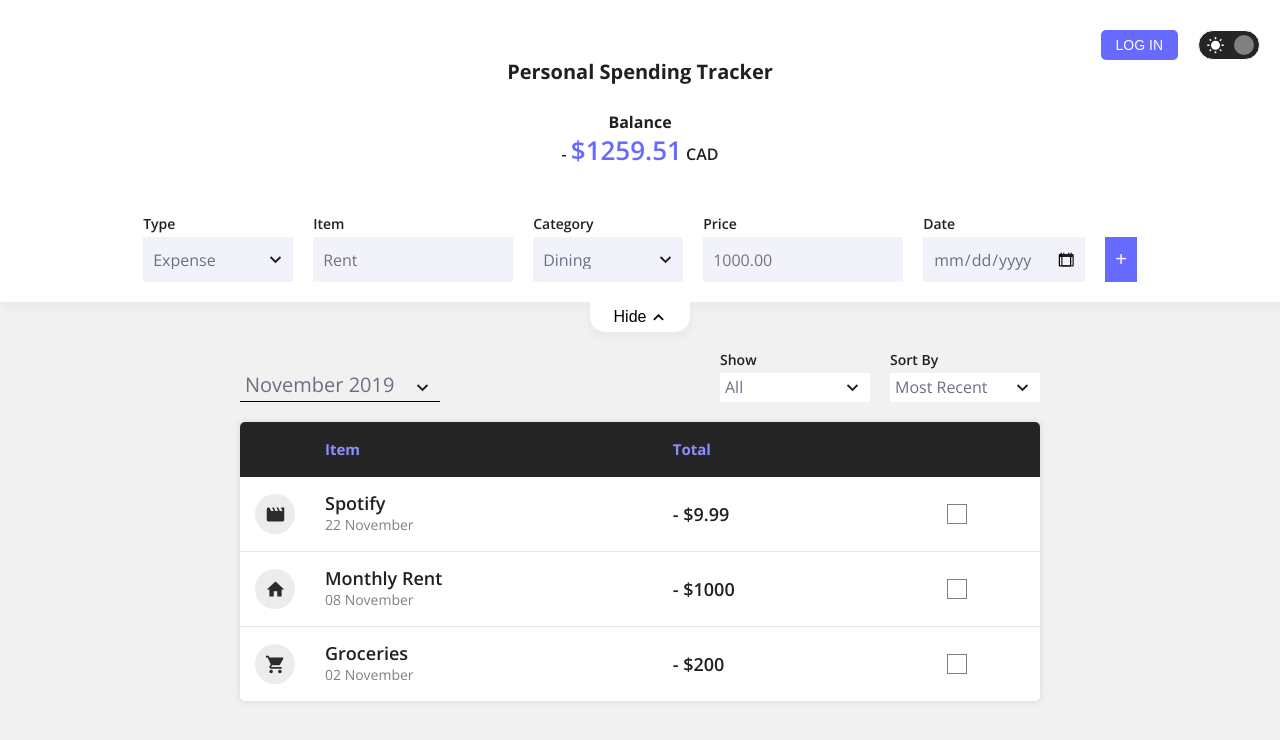
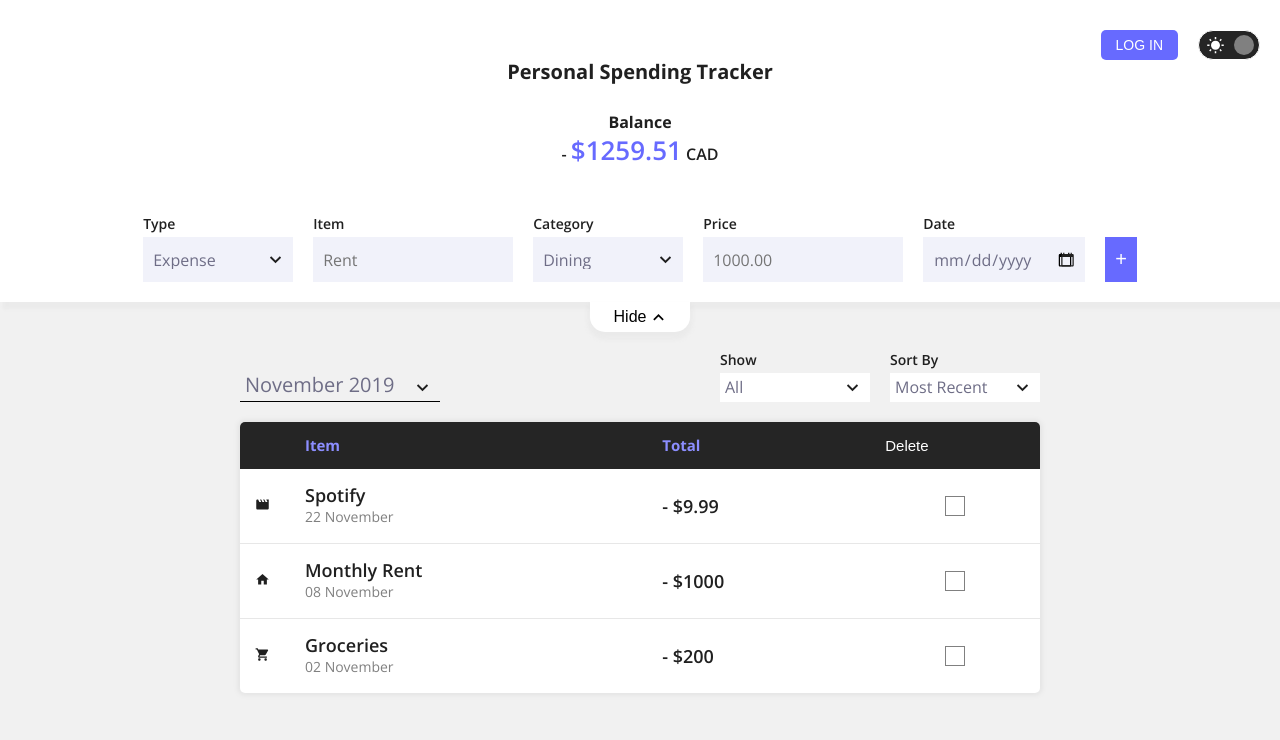
Before and after one commit to robinnong/personal-spending-tracker, a React (Create React App) app: page / in a window 1280 px wide. Shown: the top 740 px of the page. Built offline with nearby package versions, Linux system fonts and the light colour scheme.

Commit message:
Renamed classes using BEM naming convention

```diff
--- a/package.json
+++ b/package.json
@@ -12,7 +12,8 @@
     "react-redux": "^7.2.0",
     "react-scripts": "^3.4.3",
     "redux": "^4.0.5",
-    "styled-components": "^5.1.1"
+    "styled-components": "^5.1.1",
+    "typescript": "^4.0.2"
   },
   "scripts": {
     "predeploy": "npm run build",
--- a/src/App.css
+++ b/src/App.css
@@ -59,6 +59,11 @@ h1, h2 {
   font-size: 2rem;
 }
 
+h4 {
+  font-size: 2.2rem;
+  font-weight: 600;
+}
+
 /* Item Input Form Styles */
 input, select {
   font-family: inherit;
@@ -112,13 +117,13 @@ input::-webkit-inner-spin-button {
   margin: 0;
 }
 
-.headerBar {
+.header__bar {
   display: flex;
   justify-content: flex-end;
   width: 100%;
 }
 
-.add {
+.button__add {
   background-color: #676aff;
   font-size: 2rem;
   color: white;
@@ -127,7 +132,7 @@ input::-webkit-inner-spin-button {
   margin-bottom: 10px;
 }
 
-.hide {
+.button__hide {
   position: absolute;
   margin: 0 auto;
   display: inline-block;
@@ -144,19 +149,19 @@ input::-webkit-inner-spin-button {
   box-shadow: 0px 5px 5px 2px rgba(173, 173, 173, 0.1);
 }
 
-.hide span { margin-right: 5px; }
-.hide svg { transform: scale(1.4); }
+.button__hide--labelled { margin-right: 5px; }
+.button__hide svg { transform: scale(1.4); }
 
-.fieldset {display: flex;}
+.form__fieldset {display: flex;}
 
-h4 {
-  font-size: 2.2rem;
-  font-weight: 600;
+.form__field {
+  position: relative;
+  display: inline-block;
 }
 
-.category { width: 50px; }
+.card__category { width: 50px; }
 
-.category div {
+.category__icon {
   border-radius: 50%;
   height: 40px;
   width: 40px;
@@ -167,51 +172,31 @@ h4 {
   background-color: #ececec;
 }
 
-.category svg {
+.category__icon svg {
   transform: scale(1.4);
 }
 
-.name {
-  font-size: 1.8rem;
-  font-weight: 600;
-}
-.date {
-  font-size: 1.4rem;
-  color: grey;
-}
-
-.price {
-  font-size: 1.8rem;
-  font-weight: 600;
-}
-
-.itemCard {
+.card__content {
   display: flex;
   flex-direction: column;
   line-height: 2.2rem;
 }
 
-.summary {
+.card__name {
+  font-size: 1.8rem;
   font-weight: 600;
-  text-align: center;
-  padding: 20px;
-  margin-top: 10px;
-  border-radius: 5px;
+}
+.card__date {
+  font-size: 1.4rem;
+  color: grey;
 }
 
-.summary h2 {
-  font-size: 1.6rem;
-  margin-bottom: 5px;
+.card__price {
+  font-size: 1.8rem;
+  font-weight: 600;
 }
 
-.summary span {
-  color: #676aff;
-  font-size: 2.6rem;
-}
-
-.hidden {visibility: hidden;}
-
-.checkbox {
+.checkbox__selection {
   height: 20px;
   width: 20px;
   border: 1px solid grey;
@@ -220,7 +205,25 @@ h4 {
   display: block;
 }
 
-.deleteButton {
+.balance {
+  font-weight: 600;
+  text-align: center;
+  padding: 20px;
+  margin-top: 10px;
+  border-radius: 5px;
+}
+
+.balance__label {
+  font-size: 1.6rem;
+  margin-bottom: 5px;
+}
+
+.balance__value {
+  color: #676aff;
+  font-size: 2.6rem;
+}
+
+.button__delete {
   background-color: rgb(255, 94, 94);
   color: black;
   padding: 4px 8px;
@@ -229,5 +232,7 @@ h4 {
   display: block;
 }
 
+.button__delete--hidden { display: hidden; }
+
 /* Light Mode/ Dark Mode Toggle */
-.move::after {transform: translateX(-30px);}
+.toggle__theme--move::after {transform: translateX(-30px);}
--- a/src/App.js
+++ b/src/App.js
@@ -15,10 +15,10 @@ const mapStateToProps = (state) => ({ darkMode: state.darkMode });
 const App = ({ darkMode, dispatch }) => (
   <Body darkMode={darkMode}>
     <Header darkMode={darkMode}>
-      <div className="headerBar">
+      <div className="header__bar">
         <Button>Log In</Button>
         <Toggle
-          className={darkMode ? "move" : null}
+          className={darkMode ? "toggle__theme--move" : "toggle__theme"}
           aria-label="Toggle light and dark mode"
           onClick={() => dispatch(setDarkMode())}
         >
--- a/src/components/AddItem.js
+++ b/src/components/AddItem.js
@@ -94,18 +94,18 @@ const AddItem = ({ darkMode, current, dispatch }) => {
           />
           <CalendarTodayIcon />
         </div>
-        <button className="add" type="submit" aria-label="add item">+</button>
+        <button className="button__add" type="submit" aria-label="add item">+</button>
       </Form>
-      <button className="hide" onClick={() => setVisibility(!isVisible)}>
+      <button className="button__hide" onClick={() => setVisibility(!isVisible)}>
         {isVisible
           ?
           <>
-            <span>Hide</span>
+            <span className="button__hide--labelled">Hide</span>
             <ExpandLessIcon />
           </>
           :
           <>
-            <span>Show</span>
+            <span className="button__hide--labelled">Show</span>
             <ExpandMoreIcon />
           </>
           }
--- a/src/components/Balance.js
+++ b/src/components/Balance.js
@@ -11,11 +11,11 @@ const mapStateToProps = state => ({
 })
 
 const Balance = ({ total }) => (
-  <div className="summary">
-    <h2>Balance</h2>
-    <p className="balance">
+  <div className="balance">
+    <h2 className="balance__label">Balance</h2>
+    <p>
       {total < 0 ? "- " : " "}
-      <span>${Math.abs(total)}</span> CAD
+      <span className="balance__value">${Math.abs(total)}</span> CAD
     </p>
   </div>
 )
--- a/src/components/Item.js
+++ b/src/components/Item.js
@@ -13,24 +13,22 @@ const Item = ({ onClick, dateString, name, category, price }) => {
     },[])
 
     return (
-        <tr>
-            <td className="category">
-                <div className="categoryIcon">
-                    {icon}
-                </div>
+        <tr className="card">
+            <td className="card__category">
+                <div className="card__icon">{icon}</div>
             </td>
-            <td className="itemCard">
-                <span className="name">{name}</span>
-                <span className="date">{dateString}</span>
+            <td className="card__content">
+                <span className="card__name">{name}</span>
+                <span className="card__date">{dateString}</span>
             </td>
-            <td className="price">
+            <td className="card__price">
                 {price < 0 ? "- " : " "}
                 ${Math.abs(price)}
             </td>
             <td>
                 <button
-                className="checkbox"
-                aria-label="checkbox"
+                    className="checkbox__selection"
+                    aria-label="checkbox"
                     onClick={() => {
                         onClick()
                         isChecked(!checked)
--- a/src/components/SelectFilter.js
+++ b/src/components/SelectFilter.js
@@ -10,12 +10,12 @@ const SelectFilter = ({ darkMode, setDate, sort, filter, dateRanges }) => (
       action=""
       darkMode={darkMode}
     >
-      <div className="field">
+      <div className="form__field">
         {/* <label htmlFor="dateView">Date</label> */}
         <select
           name="dateView"
           id="dateView"
-          className="dateRange"
+          className="form__select--date"
           onChange={(e) => setDate(e.target.value)}
         >
           {dateRanges.map((range, index) => {
@@ -26,12 +26,13 @@ const SelectFilter = ({ darkMode, setDate, sort, filter, dateRanges }) => (
         </select>
         <ExpandMoreIcon />
       </div>
-      <div className="fieldset">
-        <div className="field">
+      <div className="form__fieldset">
+        <div className="form__field">
           <label htmlFor="filter">Show</label>
           <select
             name="filter"
             id="filter"
+            className="form__select--filter"
             onChange={(e) => filter(e.target.value)}
           >
             <option value="">All</option>
@@ -44,7 +45,7 @@ const SelectFilter = ({ darkMode, setDate, sort, filter, dateRanges }) => (
           <ExpandMoreIcon />
         </div>
 
-        <div className="field">
+        <div className="form__field">
           <label htmlFor="sort">Sort By</label>
           <select
             name="sort"
--- a/src/components/Table.js
+++ b/src/components/Table.js
@@ -24,7 +24,7 @@ const Table = ({ darkMode, items, deleteItem }) => {
                     <th>Total</th>
                     <th>
                         <button
-                            className={selected.length > 0 ? "deleteButton" : "hidden deleteButton"}
+                            className={selected.length > 0 ? "button__delete" : " button__delete--hidden"}
                             onClick={() => deleteItem(selected)}>
                                 Delete
                         </button>
--- a/src/components/styles.js
+++ b/src/components/styles.js
@@ -131,18 +131,13 @@ export const VisibilityFilters = styled.form`
     width: 180px;
   }
 
-  .dateRange {
+  .form__select--date {
     background-color: transparent;
     font-size: 2rem;
     width: 200px;
     border-bottom: ${props => (props.darkMode
       ? "1px solid white"
       : "1px solid black")};
-  }
-
-  .field {
-    position: relative;
-    display: inline-block;
   }
 `
 
@@ -173,7 +168,7 @@ export const Toggle = styled.button`
     right: 5px;
     transition: all 0.2s;
   }
-  `
+`
 
 export const Button = styled.button`
   text-transform: uppercase;
```
Also changed, not shown: 2 other files (tests, documents, lock files or other folders).
